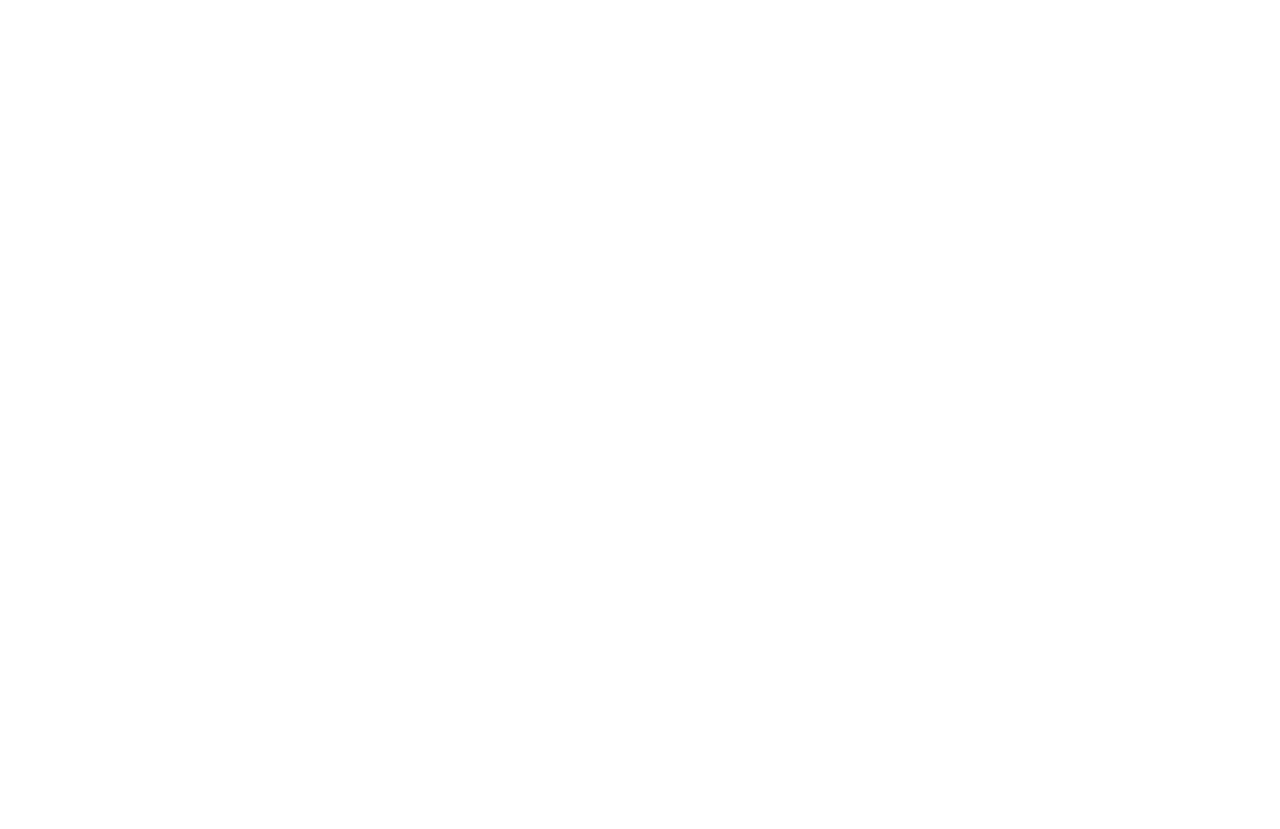
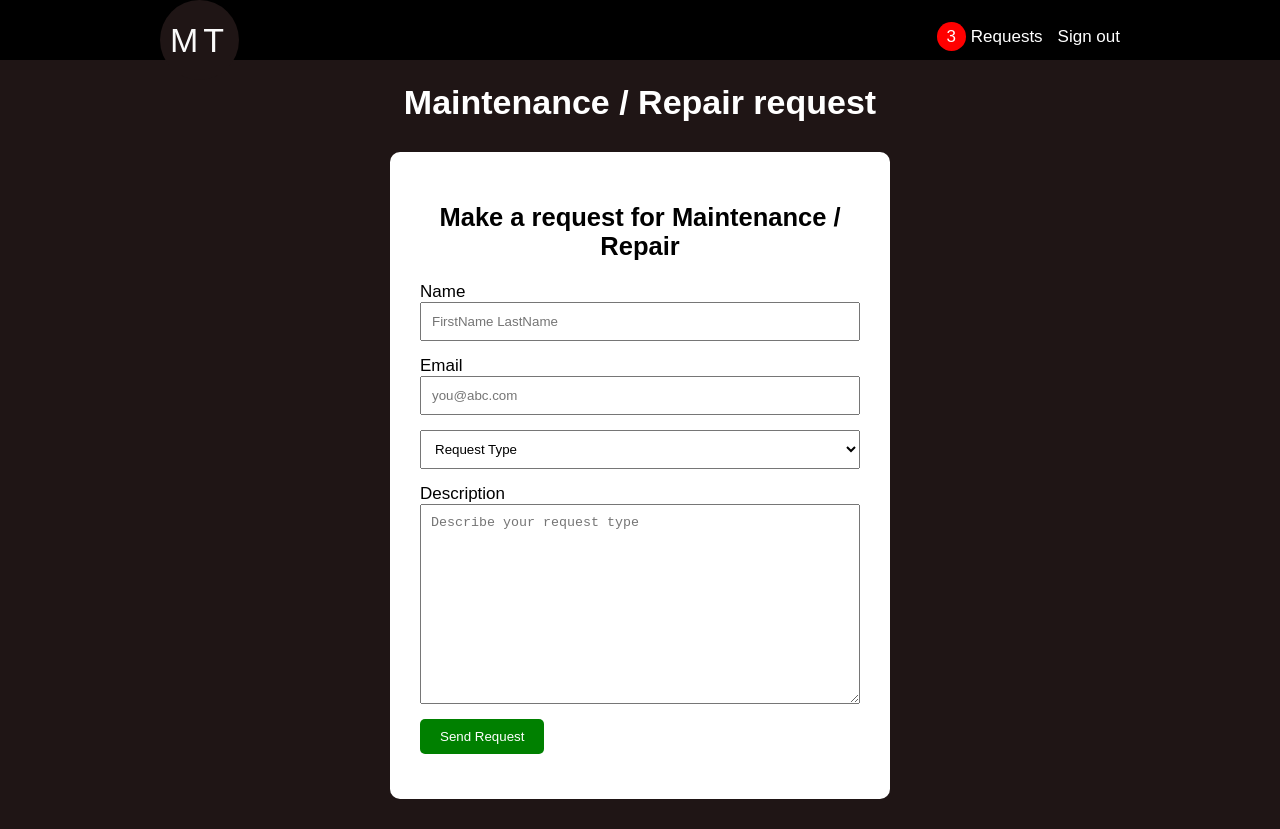
Before and after one commit to Fattylee/Maintenance-Tracker, a plain HTML site: page request.html in a window 1280 px wide. Before the commit the page ends 800 px from the top, so only its background shows below. Drawn offline with Linux system fonts and the light colour scheme.

Commit message:
complete request.html file

```diff
--- a/css/style.css
+++ b/css/style.css
@@ -11,7 +11,12 @@ body{
     max-width: 960px;
     margin: 0 auto;
 }
-
+.request-counter{
+    background: red;
+    color: white;
+    padding: 5px 10px;
+    border-radius: 50%;
+}
 h1,p{
 color: white;
 text-align: center;
@@ -81,14 +86,20 @@ text-align :center;
 forn label{
   padding:10px;
 }
-form input{
+form input,
+select,
+textarea{
     display: block;
     padding: 10px;
     width: 100%;
     margin-bottom: 15px;
     box-sizing:border-box ;
 }
-form input:focus{
+form textarea{
+min-height: 200px;
+}
+form input:focus,
+form textarea:focus{
     border-radius: 5px;
     border: 2px solid greenyellow;
     outline:none ;
--- a/js/toggleForm.js
+++ b/js/toggleForm.js
@@ -25,5 +25,12 @@ dataForm[0]. style. display = "block" ;
 }
 }//End toggleForm
 
+document.getElementById("request-list").addEventListener("click",requestNavigator);
+
+//request list event handler (navigate to request-list.html)
+function requestNavigator(){
+location.assign("request-list.html");
+}//End requestNavigator
+
 
 });
--- a/request.html
+++ b/request.html
@@ -0,0 +1,54 @@
+<!DOCTYPE html>
+<html lang="en">
+<head>
+    <meta charset="UTF-8">
+    <meta name="viewport" content="width=device-width, initial-scale=1.0">
+    <meta http-equiv="X-UA-Compatible" content="ie=edge">
+    <title>Maintenance Tracker</title>
+    <link rel="stylesheet" href="css/style.css">
+</head>
+
+<body>
+
+
+    <header>
+            <div class="container">
+            <div class="brand"><a href="index.html">MT</a></div>
+        <nav>
+           <ul>
+                <li><a href="#" id="request-list"> <span class="request-counter">3</span> Requests</a></li>
+                <li><a href="#" id="sign-out">Sign out</a></li>
+            </ul>
+        </nav>
+        </div>
+    </header>
+
+    <div class="container">
+        <h1>Maintenance / Repair request</h1>
+        <div class="data-form">
+            <h2>Make a request for Maintenance / Repair</h2>
+        <form  action="#">
+
+            <label for="name">Name</label>
+            <input required  type="text" name="name" id="name" placeholder="FirstName LastName">
+
+            <label for="email">Email</label>
+            <input type="email" required name="email" id="email" placeholder="you@abc.com">
+
+           <select required name="request-type" id="request-type">
+               <option value="Resquest Type" disabled selected>Request Type</option>
+               <option value="maintenance">Maintenance</option>
+               <option value="repair">Repair</option>
+           </select>
+
+            <label for="description">Description</label><br>
+            <textarea required name="description" id="description" placeholder="Describe your request type"></textarea>
+
+            <input type="submit" value="Send Request">
+
+        </form>
+    </div>
+
+    <script src="js/toggleForm.js"></script>
+</body>
+</html>
```
Also changed, not shown: index.html (+1 -1 lines).
